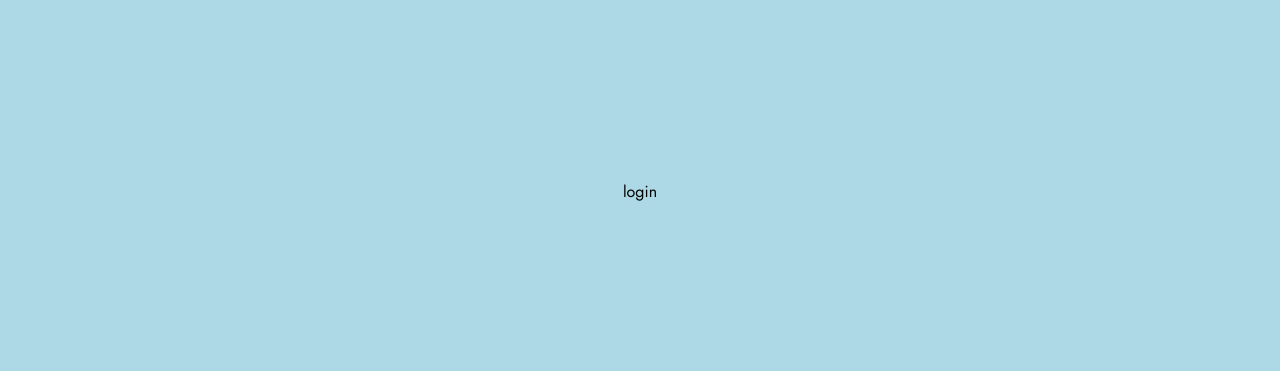
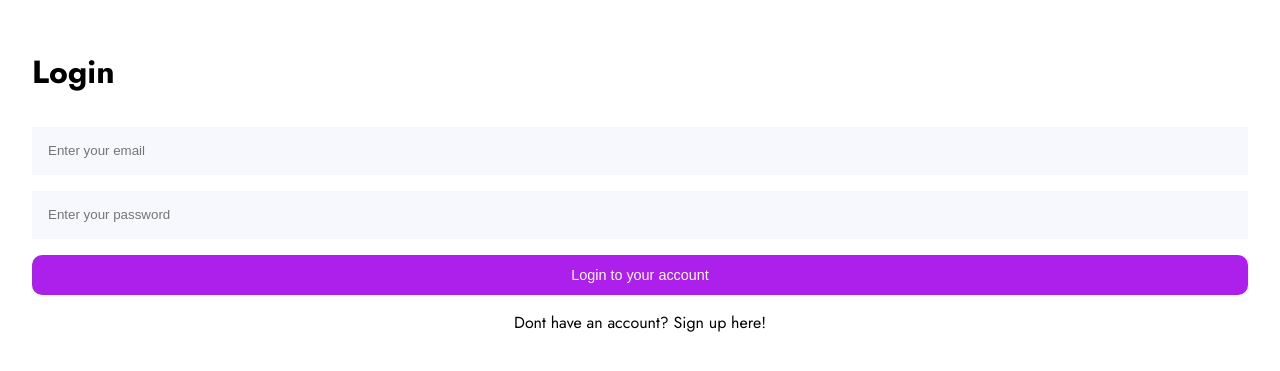
Before and after one commit to naser23/product-feedback-app, a React (Create React App) app in the folder frontend/: page /login in a window 1280 px wide. Shown: the part 209-580 px from the top of the page. Built offline with nearby package versions, Linux system fonts and the light colour scheme.

Commit message:
Working on Login page UI. Will also work on registar page and home page UI after.

```diff
--- a/frontend/src/css/main.css
+++ b/frontend/src/css/main.css
@@ -14,8 +14,82 @@
   -webkit-box-align: center;
       -ms-flex-align: center;
           align-items: center;
-  background: lightblue;
+  background-color: #f7f8fd;
+}
+
+.login {
+  display: -webkit-box;
+  display: -ms-flexbox;
+  display: flex;
+  -webkit-box-orient: vertical;
+  -webkit-box-direction: normal;
+      -ms-flex-direction: column;
+          flex-direction: column;
+  -webkit-box-pack: center;
+      -ms-flex-pack: center;
+          justify-content: center;
+  width: 100%;
+  min-height: 50vh;
+  background-color: #ffffff;
+  font-family: "Jost", sans-serif;
+}
+
+.login .login,
+.login h1 {
+  font-family: "Jost", sans-serif;
+  font-weight: 700;
+}
+
+.login .login-container {
+  display: -webkit-box;
+  display: -ms-flexbox;
+  display: flex;
+  -webkit-box-orient: vertical;
+  -webkit-box-direction: normal;
+      -ms-flex-direction: column;
+          flex-direction: column;
+  padding: 1rem 2rem;
+  gap: 2rem;
+}
+
+.login .form-control {
+  display: -webkit-box;
+  display: -ms-flexbox;
+  display: flex;
+  -webkit-box-orient: vertical;
+  -webkit-box-direction: normal;
+      -ms-flex-direction: column;
+          flex-direction: column;
+  -webkit-box-align: center;
+      -ms-flex-align: center;
+          align-items: center;
   font-family: "Jost", sans-serif;
   font-weight: 400;
+  gap: 1rem;
+}
+
+.login .form-control .input-field {
+  width: 100%;
+  height: 3rem;
+  padding: 0.5rem 1rem;
+  background-color: #f7f8fd;
+  border: none;
+}
+
+.login .form-control .submit {
+  width: 100%;
+  height: 2.5rem;
+  font-size: 0.9rem;
+  background-color: #ad1fea;
+  color: #ffffff;
+  border: none;
+  border-radius: 10px;
+}
+
+.login .form-control .submit:hover {
+  -webkit-transition: all 0.3s ease-in-out;
+  transition: all 0.3s ease-in-out;
+  cursor: pointer;
+  opacity: 0.7;
 }
 /*# sourceMappingURL=main.css.map */
--- a/frontend/src/pages/Login.js
+++ b/frontend/src/pages/Login.js
@@ -1,7 +1,29 @@
 import React from "react";
 
 function Login() {
-  return <main className="mainPage">login</main>;
+  return (
+    <main className="login">
+      <div className="login-container">
+        <h1>Login</h1>
+        <form className="form-control">
+          <input
+            className="input-field"
+            type="text"
+            id="email"
+            placeholder="Enter your email"
+          />
+          <input
+            className="input-field"
+            type="password"
+            id="password"
+            placeholder="Enter your password"
+          />
+          <button className="submit">Login to your account</button>
+          <p>Dont have an account? Sign up here!</p>
+        </form>
+      </div>
+    </main>
+  );
 }
 
 export default Login;
--- a/frontend/src/scss/layout/_container.scss
+++ b/frontend/src/scss/layout/_container.scss
@@ -7,5 +7,5 @@
   flex-direction: column;
   justify-content: center;
   align-items: center;
-  background: lightblue;
+  background-color: $lighter-white;
 }
--- a/frontend/src/scss/main.scss
+++ b/frontend/src/scss/main.scss
@@ -1,2 +1,3 @@
 @import "../scss/layout/container";
 @import "../scss/utilities/variables";
+@import "../scss/pages/login";
--- /dev/null
+++ b/frontend/src/scss/pages/_login.scss
@@ -0,0 +1,65 @@
+@import "../utilities/variables";
+
+.login {
+  display: flex;
+  flex-direction: column;
+  justify-content: center;
+  width: 100%;
+  min-height: 50vh;
+  background-color: $bright-white;
+  font-family: "Jost", sans-serif;
+
+  .login,
+  h1 {
+    @include fontWeight(bold);
+  }
+
+  .login-container {
+    display: flex;
+    flex-direction: column;
+    padding: 1rem 2rem;
+    gap: 2rem;
+  }
+
+  .form-control {
+    display: flex;
+    flex-direction: column;
+    align-items: center;
+    @include fontWeight(regular);
+    gap: 1rem;
+
+    .input-field {
+      width: 100%;
+      height: 3rem;
+      //   font-size: 0.75rem;
+      padding: 0.5rem 1rem;
+      background-color: $lighter-white;
+      border: none;
+    }
+
+    .submit {
+      width: 100%;
+      height: 2.5rem;
+      font-size: 0.9rem;
+      background-color: $purple;
+      color: $bright-white;
+      border: none;
+      border-radius: 10px;
+
+      &:hover {
+        transition: all 0.3s ease-in-out;
+        cursor: pointer;
+        opacity: 0.7;
+      }
+    }
+  }
+}
+
+@media (min-width: 567.98px) {
+}
+@media (min-width: 767.98px) {
+}
+@media (min-width: 991.98px) {
+}
+@media (min-width: 1199.98px) {
+}
```
Also changed, not shown: 1 other file (tests, documents, lock files or other folders).
